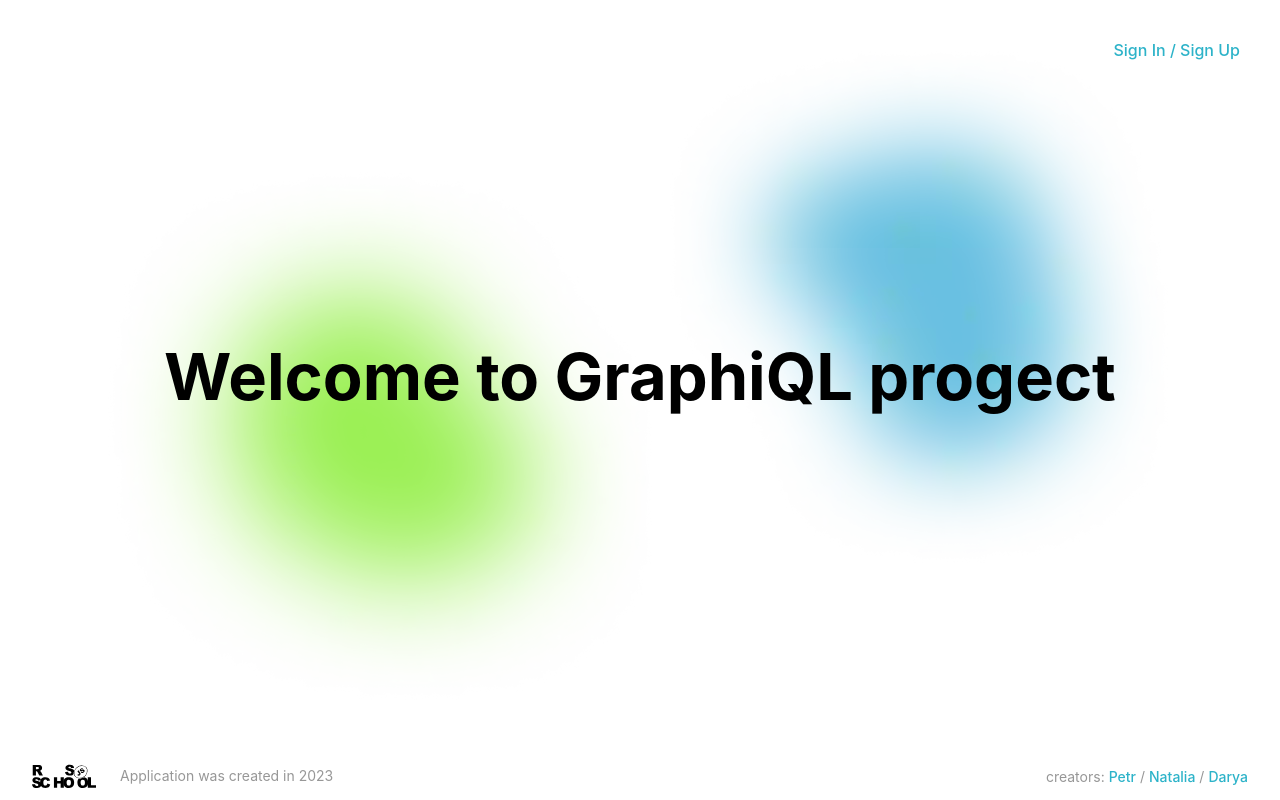
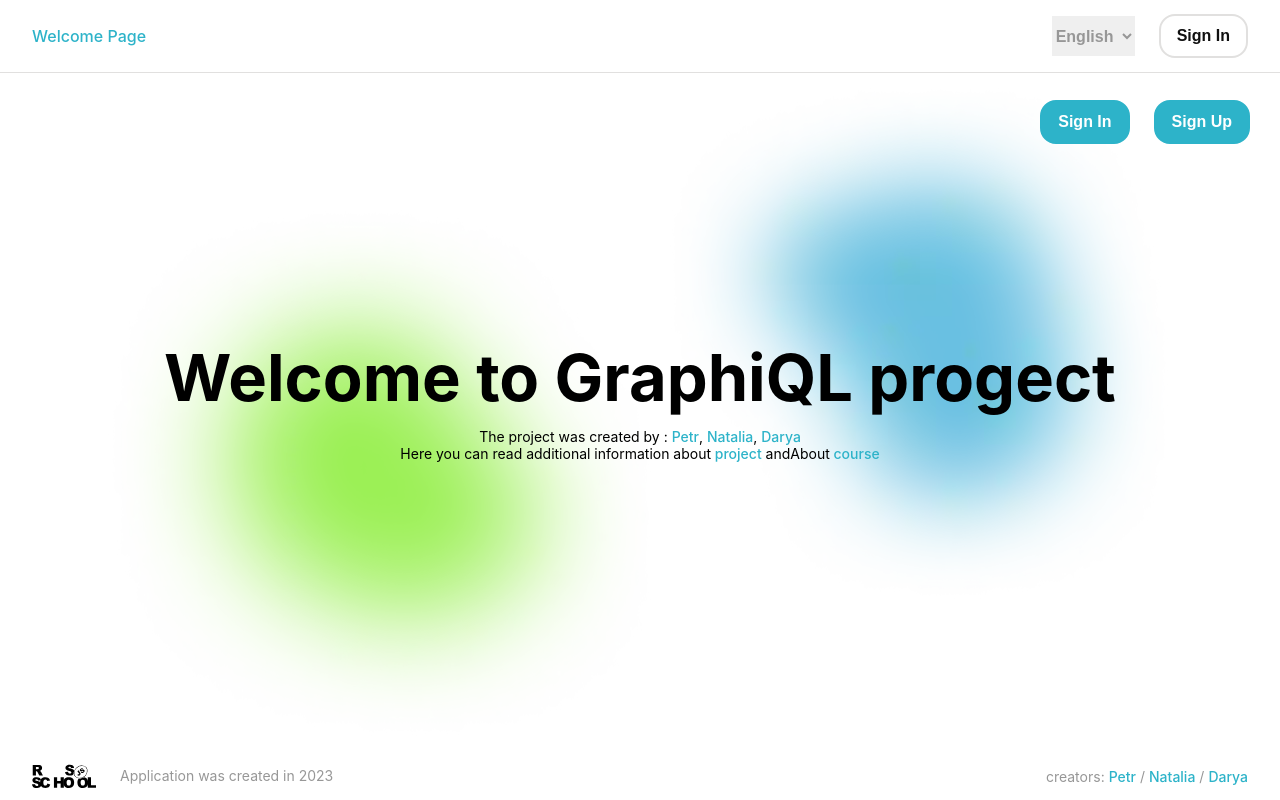
Before and after one commit to petro1909/graphiql-app, a React (Vite) app: page / in a window 1280 px wide. Built offline with nearby package versions, Linux system fonts and the light colour scheme; no server answers.

Commit message:
refactor: add header to all page, add additional information to welcome page, moved link to variable

```diff
--- a/lang/en.json
+++ b/lang/en.json
@@ -3,6 +3,7 @@
   "welcomePage": "Welcome Page",
   "created": "Application was created in 2023",
   "createdBy": "creators",
+  "projectWasCreated": "The project was created by : ",
   "petrName": "Petr",
   "nataliaName": "Natalia",
   "daryaName": "Darya",
@@ -33,5 +34,9 @@
   "errorMessagePasswordDigit": "Your password must have at least 1 digit character",
   "errorMessagePasswordLowercase": "Your password must have at least 1 lowercase character",
   "errorMessagePasswordUppercase": "Your password must have at least 1 uppercase character",
-  "errorMessagePasswordSymbol": "Your password must have at least 1 symbol character"
+  "errorMessagePasswordSymbol": "Your password must have at least 1 symbol character",
+  "project": "project",
+  "course": "course",
+  "additionalInformation": "Here you can read additional information about",
+  "andAbout": "andAbout"
 }
--- a/lang/ru.json
+++ b/lang/ru.json
@@ -3,6 +3,7 @@
   "welcomePage": "Приветственная страница",
   "created": "Приложение создано в 2023 году",
   "createdBy": "создатели",
+  "projectWasCreated": "Приложение было создано : ",
   "petrName": "Пётр",
   "nataliaName": "Наталья",
   "daryaName": "Дарья",
@@ -33,5 +34,9 @@
   "errorMessagePasswordDigit": "Ваш пароль должен состоять как минимум из 1 цифры",
   "errorMessagePasswordLowercase": "Ваш пароль должен содержать хотя бы 1 символ нижнего регистра",
   "errorMessagePasswordUppercase": "Ваш пароль должен содержать хотя бы 1 символ верхнего регистра",
-  "errorMessagePasswordSymbol": "Ваш пароль должен состоять как минимум из 1 символа"
+  "errorMessagePasswordSymbol": "Ваш пароль должен состоять как минимум из 1 символа",
+  "project": "проект",
+  "course": "курс",
+  "additionalInformation": "Здесь вы можете прочитать дополнительную информацию о",
+  "andAbout": "и о"
 }
--- a/src/components/footer/footer.tsx
+++ b/src/components/footer/footer.tsx
@@ -1,6 +1,8 @@
 import React from 'react';
+
 import { useLocale } from '@localization/useLocale';
 import { CustomNavLink } from '@components/customNavLink/customNavLink';
+import { link } from '@constants/constants';
 
 import rsLogo from '@assets/rs_school_js.svg';
 import classes from './footer.module.scss';
@@ -9,9 +11,6 @@ export const Footer: React.FC = () => {
   const { language } = useLocale();
 
   const rsSchoolLink = 'https://rs.school/react';
-  const petrGithubLink = 'https://github.com/petro1909';
-  const nataliaGithubLink = 'https://github.com/nataliavozhdaeva';
-  const daryaGithubLink = 'https://github.com/DaryaBobko';
 
   return (
     <footer className={classes.footer}>
@@ -23,15 +22,15 @@ export const Footer: React.FC = () => {
       </div>
       <div className={classes.flex}>
         {language.strings.createdBy}:
-        <CustomNavLink to={petrGithubLink} className={classes.link} target="blank">
+        <CustomNavLink to={link.petrGithubLink} className={classes.link} target="blank">
           {language.strings.petrName}
         </CustomNavLink>
         /
-        <CustomNavLink to={nataliaGithubLink} className={classes.link} target="blank">
+        <CustomNavLink to={link.nataliaGithubLink} className={classes.link} target="blank">
           {language.strings.nataliaName}
         </CustomNavLink>
         /
-        <CustomNavLink to={daryaGithubLink} className={classes.link} target="blank">
+        <CustomNavLink to={link.daryaGithubLink} className={classes.link} target="blank">
           {language.strings.daryaName}
         </CustomNavLink>
       </div>
--- a/src/components/header/header.tsx
+++ b/src/components/header/header.tsx
@@ -50,9 +50,15 @@ export const Header: React.FC = () => {
         </CustomNavLink>
         <div className={classes.flex}>
           <SelectLanguage />
-          <Button mode="light" onClick={handleLogout}>
-            {language.strings.signout}
-          </Button>
+          {user ? (
+            <Button mode="light" onClick={handleLogout}>
+              {language.strings.signout}
+            </Button>
+          ) : (
+            <CustomNavLink to={routes.SIGN_IN}>
+              <Button mode="light">{language.strings.signIn}</Button>
+            </CustomNavLink>
+          )}
         </div>
       </div>
       {user?.email}
--- a/src/constants/constants.ts
+++ b/src/constants/constants.ts
@@ -5,3 +5,9 @@ export const routes = {
   SIGN_IN: '/signIn',
   SIGN_UP: '/signUp',
 };
+
+export const link = {
+  petrGithubLink: 'https://github.com/petro1909',
+  nataliaGithubLink: 'https://github.com/nataliavozhdaeva',
+  daryaGithubLink: 'https://github.com/DaryaBobko',
+};
--- a/src/helpers/variables.scss
+++ b/src/helpers/variables.scss
@@ -9,7 +9,7 @@ $color-gray-dark: #979797;
 $color-gray-light: #0000000d;
 
 $color-blue: #2db3c9;
-$color-blue-light: #00b6cc99;
+$color-blue-light: #60d0de;
 
 $color-red: #d72b2b;
 $color-red-light: #fad9d9;
--- a/src/pages/welcome/welcome.module.scss
+++ b/src/pages/welcome/welcome.module.scss
@@ -24,9 +24,20 @@
 
 .actionWrapper {
   position: absolute;
-  top: 40px;
-  right: 40px;
+  top: 100px;
+  right: 30px;
   @include _768 {
     right: 24px;
   }
 }
+
+.authButtonWrapper {
+  display: flex;
+  gap: 24px;
+}
+
+.additionalInfo {
+  text-align: center;
+  margin: 18px 8px ;
+  font-size: 14px;
+}
--- a/src/pages/welcome/welcome.tsx
+++ b/src/pages/welcome/welcome.tsx
@@ -1,30 +1,60 @@
 import React from 'react';
+import { useAuthState } from 'react-firebase-hooks/auth';
+
+import { auth } from '@dataBase/initialApp';
 import { useLocale } from '@localization/useLocale';
-
-import { routes } from '@constants/constants';
+import { link, routes } from '@constants/constants';
 import { CustomNavLink } from '@components/customNavLink/customNavLink';
 import { Button } from '@components/button/button';
 
 import classes from './welcome.module.scss';
-import { useAuthState } from 'react-firebase-hooks/auth';
-import { auth } from '@dataBase/initialApp';
 
 export const Welcome: React.FC = () => {
   const { language } = useLocale();
   const [user] = useAuthState(auth);
 
+  const progectInfoLink = 'https://github.com/rolling-scopes-school/tasks/blob/master/react/README.md';
+  const courseInfoLink = 'https://github.com/rolling-scopes-school/tasks/blob/master/react/modules/graphiql.md';
+
   return (
     <section className={classes.welcome}>
       <div className="flex-center">
         <div className={classes.bigText}>{language.strings.welcome}</div>
-
+        <div className={classes.additionalInfo}>
+          <div>
+            {language.strings.projectWasCreated}
+            <CustomNavLink to={link.petrGithubLink} className={classes.link} target="blank">
+              {language.strings.petrName}
+            </CustomNavLink>
+            ,{' '}
+            <CustomNavLink to={link.nataliaGithubLink} className={classes.link} target="blank">
+              {language.strings.nataliaName}
+            </CustomNavLink>
+            ,{' '}
+            <CustomNavLink to={link.daryaGithubLink} className={classes.link} target="blank">
+              {language.strings.daryaName}
+            </CustomNavLink>
+          </div>
+          <div>
+            {language.strings.additionalInformation}
+            <CustomNavLink to={progectInfoLink}> {language.strings.project}</CustomNavLink> {language.strings.andAbout}
+            <CustomNavLink to={courseInfoLink}> {language.strings.course} </CustomNavLink>
+          </div>
+        </div>
         <div className={classes.actionWrapper}>
           {user ? (
             <CustomNavLink to={routes.MAIN_URL}>
               <Button>{language.strings.mainPage}</Button>
             </CustomNavLink>
           ) : (
-            <CustomNavLink to={routes.SIGN_IN}>{language.strings.authorization}</CustomNavLink>
+            <div className={classes.authButtonWrapper}>
+              <CustomNavLink to={routes.SIGN_IN}>
+                <Button>{language.strings.signIn}</Button>
+              </CustomNavLink>
+              <CustomNavLink to={routes.SIGN_UP}>
+                <Button>{language.strings.signUp}</Button>
+              </CustomNavLink>
+            </div>
           )}
         </div>
       </div>
```
Also changed, not shown: src/components/app/index.tsx (+6 -8 lines).
